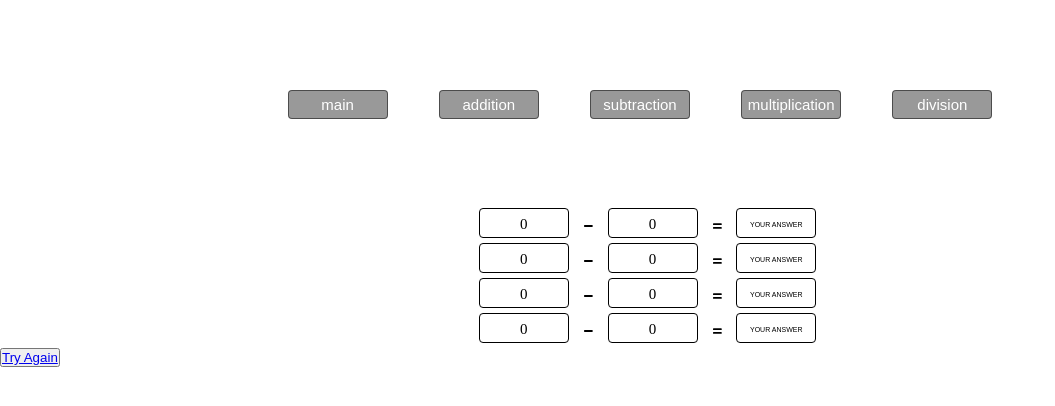
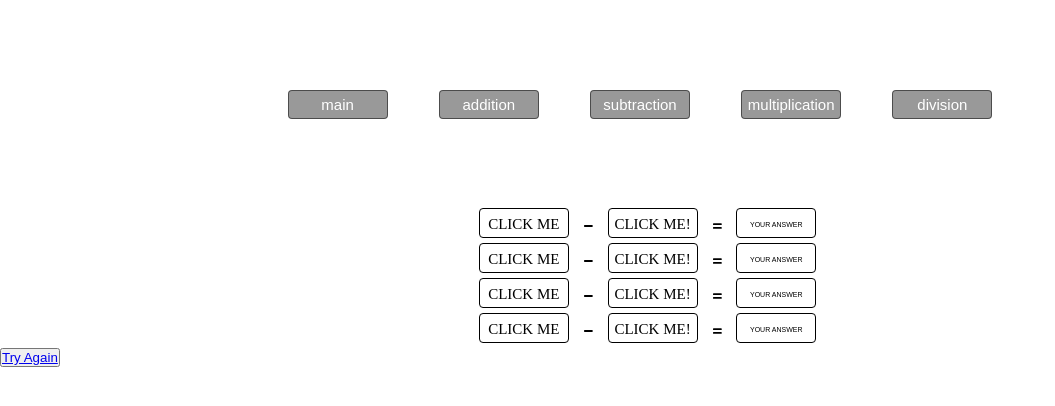
Before and after one commit to drzymek/basicMathApp, a React (Create React App) app: page /subtraction in a window 1280 px wide. Shown: the top 406 px of the page, without its empty margins (0-1055 px from the left). Built offline with nearby package versions, Linux system fonts and the light colour scheme.

Commit message:
update SubtractionTask.js component

```diff
--- a/src/components/SubtractionTask.js
+++ b/src/components/SubtractionTask.js
@@ -2,8 +2,8 @@ import React, { useState } from 'react';
 import { FontAwesomeIcon } from '@fortawesome/react-fontawesome';
 
 const SubtractionTask = () => {
-    const [number1, setNumber1] = useState(0);
-    const [number2, setNumber2] = useState(0)
+    const [number1, setNumber1] = useState("click me");
+    const [number2, setNumber2] = useState("click me!")
     return (
         <div className="task">
             <div className="divNumber" onClick={() => setNumber1(Math.floor(Math.random() * 100))}>{number1}</div>
```
